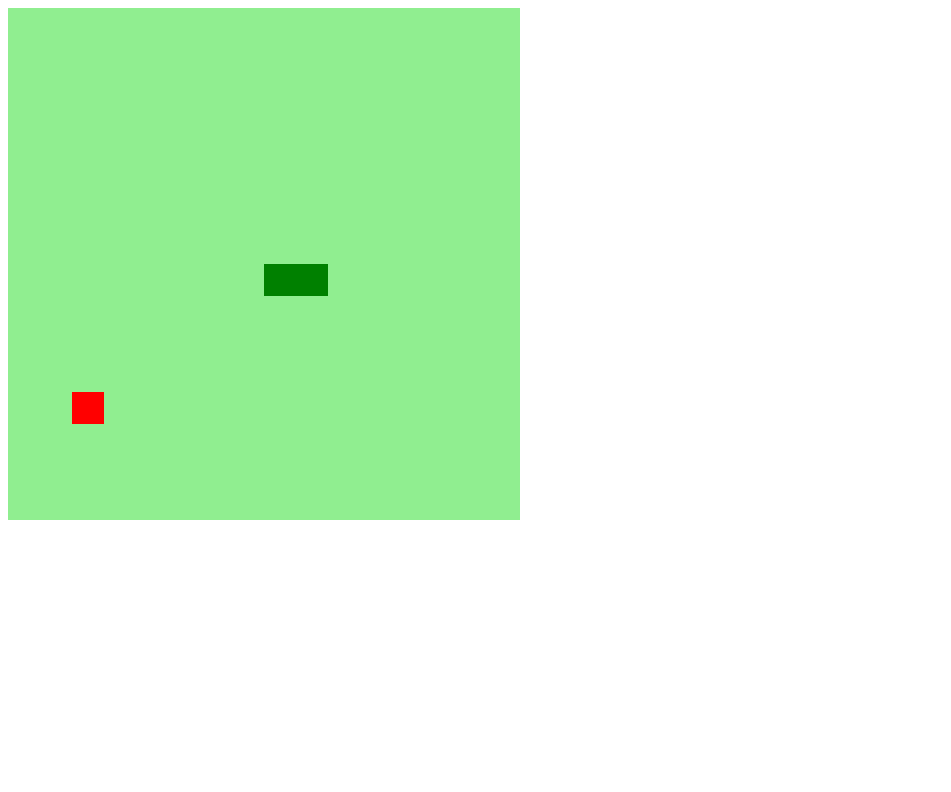
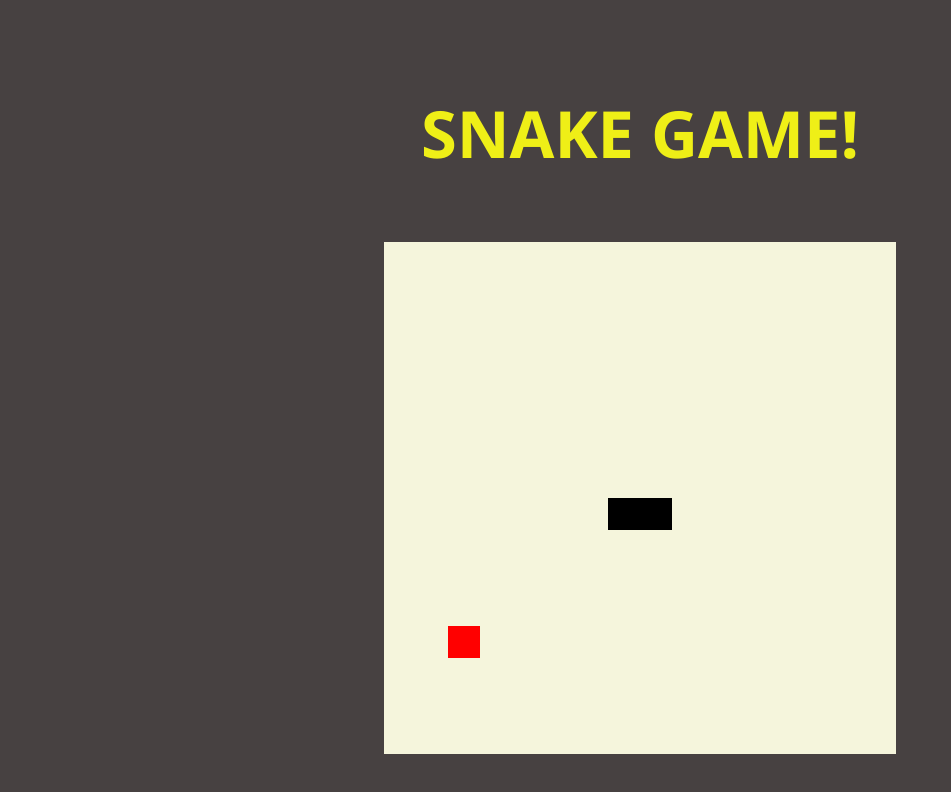
Before and after one commit to Antmendes/Snake-Game, a plain HTML site: page index.html in a window 1280 px wide. Shown: the whole page, without its empty margins (0-951 px from the left). Drawn offline with Linux system fonts and the light colour scheme.

Commit message:
adicionando estilo

```diff
--- a/index.html
+++ b/index.html
@@ -10,7 +10,10 @@
     <title>Snake Game</title>
 </head>
 <body>
-    <canvas id="snake" width="512" height="512"></canvas>
+    <div class="container">
+        <h1>SNAKE GAME!</h1>
+       <canvas id="snake" width="512" height="512"></canvas>
+    </div>
     <script src="script.js"></script>
 </body>
 </html>
--- a/script.js
+++ b/script.js
@@ -4,7 +4,7 @@ let context = canvas.getContext('2d')
 let box = 32
 let snake = []
 let direction = 'right'
-let game = setInterval(startGame, 100)
+let game = setInterval(startGame, 150)
 let food = {
     x: Math.floor(Math.random() * 15 + 1) * box,
     y: Math.floor(Math.random() * 15 + 1) * box
@@ -16,13 +16,13 @@ snake[0] = {
 }
 
 function criarBG(){
-    context.fillStyle = 'lightgreen'  // estilo do contexto
+    context.fillStyle = 'beige'  // estilo do contexto
     context.fillRect(0, 0, 16 * box, 16 * box) // desenha o local do jogo
 }
 
 function criarSnake(){
     for(i = 0; i < snake.length; i++){
-        context.fillStyle = 'green'
+        context.fillStyle = 'black'
         context.fillRect(snake[i].x, snake[i].y, box, box)
     }
 }
@@ -42,6 +42,14 @@ function update(event){
     if(event.keyCode == 40 && direction != 'up') direction = 'down'
 }
 
+function restart(){
+    startGame()
+}
+
+
+
+
+
 function startGame(){
     if(snake[0].x > 15 * box && direction == 'right') snake[0].x = 0
     if(snake[0].x < 0 && direction == 'left') snake[0].x = 16 * box // bloco pra que a cobra nao fuja da tela
@@ -52,12 +60,18 @@ function startGame(){
         if(snake[0].x == snake[i].x && snake[0].y == snake[i].y){
             clearInterval(game)
             alert('Game Over :(')
+            alert('Atualize a página para reiniciar!')
+
         }
+
     }
+
 
     criarBG()
     criarSnake()
     criarComida()
+
+
 
     let snakeX = snake[0].x
     let snakeY = snake[0].y
--- a/style.css
+++ b/style.css
@@ -0,0 +1,23 @@
+body{
+    box-sizing: border-box;
+    margin: 0;
+    padding: 0;
+
+}
+
+.container{
+    display: flex;
+    align-items: center;
+    justify-content: center;
+    height: 100vh;
+    width: 100vw;
+    flex-direction: column;
+    background-color: rgb(71, 65, 65);
+}
+
+.container h1{
+    color: rgb(239, 239, 23);
+    font-family: 'Segoe UI', Tahoma, Geneva, Verdana, sans-serif;
+    font-size: 65px;
+    margin-bottom: 65px;
+}
```
